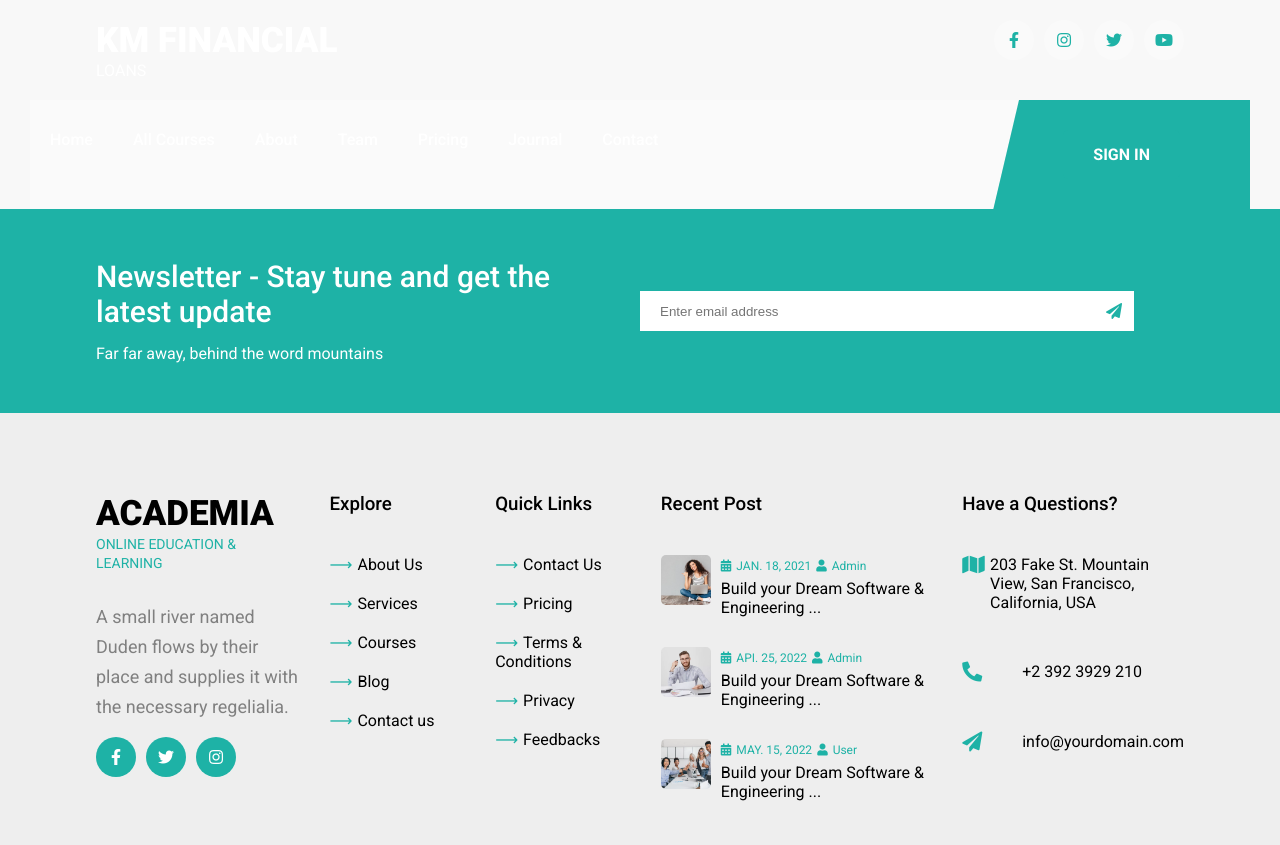
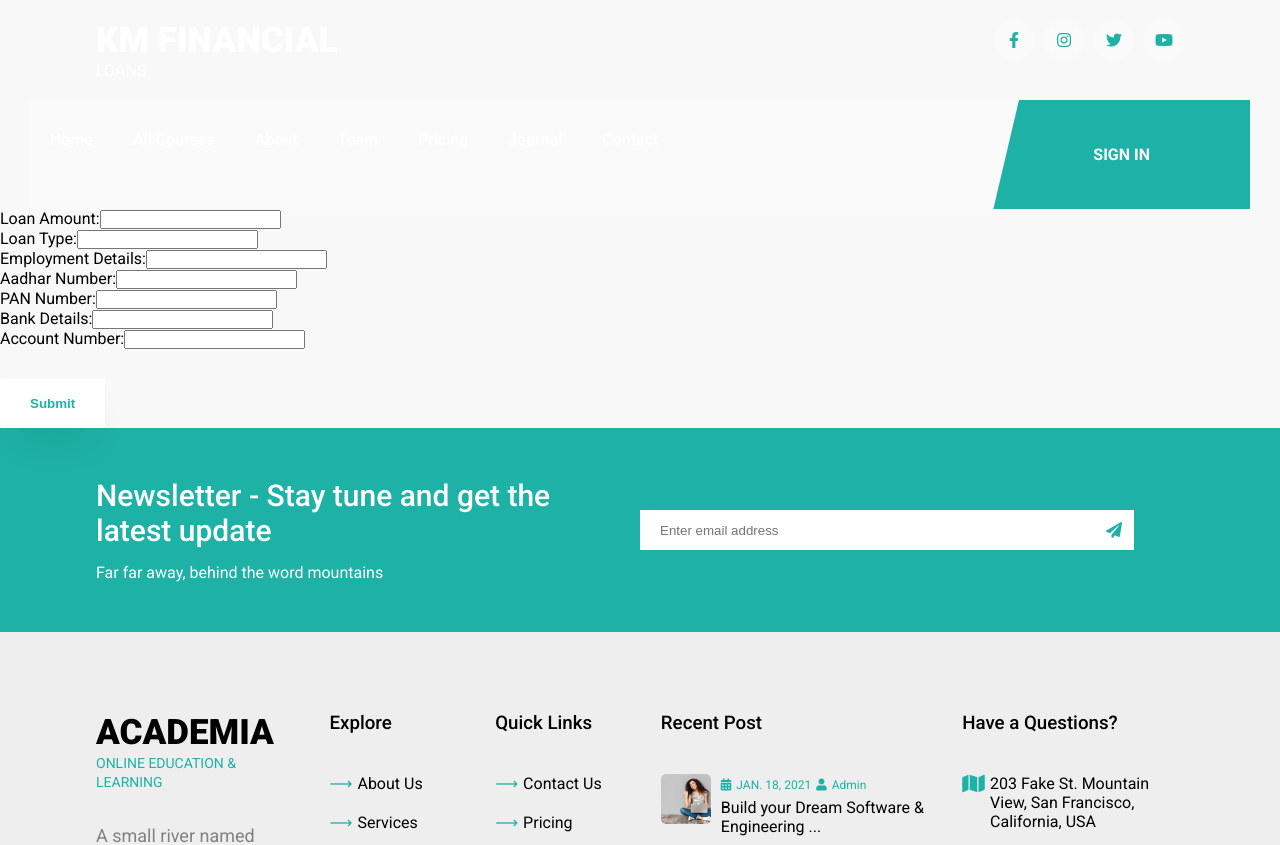
Before and after one commit to ANANDMOHIT209/km_financial, a React (Create React App) app in the folder frontend/: page /applyloan in a window 1280 px wide. Shown: the top 845 px of the page. Built offline with nearby package versions, Linux system fonts and the light colour scheme.

Commit message:
appply loan
apply loan added

```diff
--- a/frontend/src/App.js
+++ b/frontend/src/App.js
@@ -13,6 +13,7 @@ import Blog from "./components/blog/Blog";
 import Contact from "./components/contact/Contact";
 import SignUp from "./components/register/SignUp";
 import SignIn from "./components/register/SignIn";
+import LoanForm from "./components/loan/LoanForm";
 
 function App() {
   return (
@@ -29,6 +30,7 @@ function App() {
           <Route exact path="/contact" component={Contact} />
           <Route exact path="/signup" component={SignUp} />
           <Route exact path="/signin" component={SignIn} />
+          <Route exact path="/applyloan" component={LoanForm} />
         </Switch>
         <Footer />
       </Router>
--- /dev/null
+++ b/frontend/src/components/loan/LoanForm.css
@@ -0,0 +1,41 @@
+/* LoanForm.css */
+
+.form-container {
+    max-width: 400px;
+    margin: 0 auto;
+    /* Center the form horizontally */
+    padding: 20px;
+    border: 1px solid #ccc;
+    border-radius: 5px;
+    background-color: #f9f9f9;
+    box-sizing: border-box;
+    text-align: center;
+    /* Center align the text content */
+}
+
+.form-container label {
+    display: block;
+    margin-bottom: 5px;
+    text-align: left;
+    /* Align label text to the left */
+}
+
+.form-container input[type="text"] {
+    width: calc(100% - 20px);
+    /* Make input box width 100% minus padding */
+    padding: 8px;
+    margin-bottom: 10px;
+    border: 1px solid #ccc;
+    border-radius: 3px;
+    box-sizing: border-box;
+}
+
+.form-container button[type="submit"] {
+    background-color: #4CAF50;
+    color: white;
+    padding: 12px 20px;
+    border: none;
+    border-radius: 5px;
+    cursor: pointer;
+    width: 100%;
+}
--- /dev/null
+++ b/frontend/src/components/loan/LoanForm.js
@@ -0,0 +1,111 @@
+import React, { useState } from "react";
+import "./LoanForm.css";
+
+function LoanForm() {
+  const [formData, setFormData] = useState({
+    loan_amount: "",
+    loan_type: "",
+    employment_details: "",
+    aadhar_no: "",
+    pan_no: "",
+    bank_details: "",
+    account_no: "",
+  });
+
+  const handleChange = (e) => {
+    const { name, value } = e.target;
+    setFormData({
+      ...formData,
+      [name]: value,
+    });
+  };
+
+  const handleSubmit = async (e) => {
+    e.preventDefault();
+    try {
+      const response = await fetch("http://your-flask-backend-url/submit", {
+        // Replace this URL with your actual Flask backend endpoint
+        method: "POST",
+        headers: {
+          "Content-Type": "application/json",
+        },
+        body: JSON.stringify(formData),
+      });
+      // Handle response as needed
+      console.log("Form submitted successfully:", response);
+    } catch (error) {
+      console.error("Error submitting form:", error);
+    }
+  };
+
+  return (
+    <form onSubmit={handleSubmit}>
+      <div>
+        <label>Loan Amount:</label>
+        <input
+          type="text"
+          name="loan_amount"
+          value={formData.loan_amount}
+          onChange={handleChange}
+        />
+      </div>
+      <div>
+        <label>Loan Type:</label>
+        <input
+          type="text"
+          name="loan_type"
+          value={formData.loan_type}
+          onChange={handleChange}
+        />
+      </div>
+      <div>
+        <label>Employment Details:</label>
+        <input
+          type="text"
+          name="employment_details"
+          value={formData.employment_details}
+          onChange={handleChange}
+        />
+      </div>
+      <div>
+        <label>Aadhar Number:</label>
+        <input
+          type="text"
+          name="aadhar_no"
+          value={formData.aadhar_no}
+          onChange={handleChange}
+        />
+      </div>
+      <div>
+        <label>PAN Number:</label>
+        <input
+          type="text"
+          name="pan_no"
+          value={formData.pan_no}
+          onChange={handleChange}
+        />
+      </div>
+      <div>
+        <label>Bank Details:</label>
+        <input
+          type="text"
+          name="bank_details"
+          value={formData.bank_details}
+          onChange={handleChange}
+        />
+      </div>
+      <div>
+        <label>Account Number:</label>
+        <input
+          type="text"
+          name="account_no"
+          value={formData.account_no}
+          onChange={handleChange}
+        />
+      </div>
+      <button type="submit">Submit</button>
+    </form>
+  );
+}
+
+export default LoanForm;
```
Also changed, not shown: 1 other file (tests, documents, lock files or other folders).
